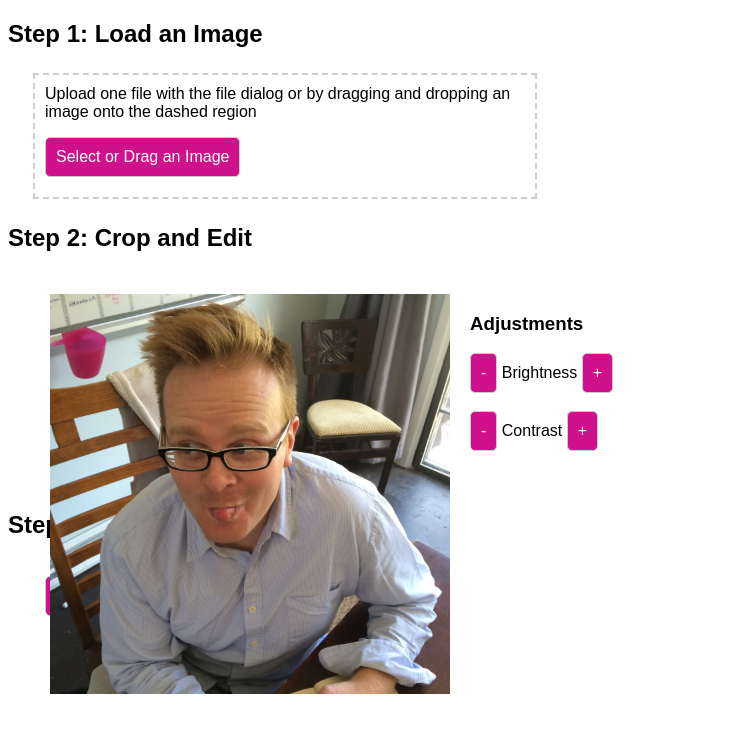
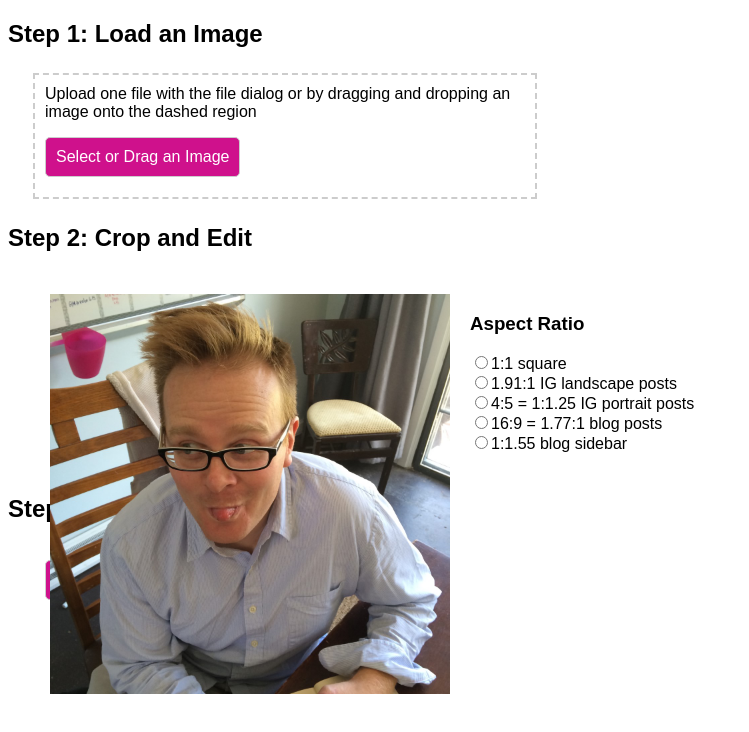
Before and after one commit to adamleerich/camanjs-example, a plain HTML site: page index.html in a window 1280 px wide. Shown: the whole page, without its empty margins (0-749 px from the left). Drawn offline with Linux system fonts and the light colour scheme.

Commit message:
2023-09-11-11-40-11

```diff
--- a/index.html
+++ b/index.html
@@ -63,7 +63,7 @@
 
         <div class="column">
           <div id="controls-holder">
-            <h3>Adjustments</h3>
+            <!--<h3>Adjustments</h3>
               <div>
                 <label class="button" onclick="bDown()">-</label>
                 Brightness
@@ -74,7 +74,16 @@
                 <label class="button" onclick="cDown()">-</label>
                 Contrast
                 <label class="button" onclick="cUp()">+</label>
-              </div><br/>
+              </div><br/>-->
+
+            <h3>Aspect Ratio</h3>
+            <div>
+              <input type="radio" id="ar_1_1"      name="rb_aspect_ratio" value="ar_1_1"      onclick=""><label for="ar_1_1"      >1:1 square</label><br>
+              <input type="radio" id="ar_191_100"  name="rb_aspect_ratio" value="ar_191_100"  onclick=""><label for="ar_191_100"  >1.91:1 IG landscape posts</label><br>
+              <input type="radio" id="ar_4_5"      name="rb_aspect_ratio" value="ar_4_5"      onclick=""><label for="ar_4_5"      >4:5 = 1:1.25 IG portrait posts</label><br>
+              <input type="radio" id="ar_16_9"     name="rb_aspect_ratio" value="ar_16_9"     onclick=""><label for="ar_16_9"     >16:9 = 1.77:1 blog posts</label><br>
+              <input type="radio" id="ar_100_155"  name="rb_aspect_ratio" value="ar_100_155"  onclick=""><label for="ar_100_155"  >1:1.55 blog sidebar</label><br>
+            </div>
 
 
 
@@ -366,18 +375,20 @@
     }
 
 
-    function bUp(){
-      kman.brightness(1).render();
-    }
-    function bDown(){
-      kman.brightness(-1).render();
-    }
-    function cUp(){
-      kman.contrast(1).render();
-    }
-    function cDown(){
-      kman.contrast(-1).render();
-    }
+    // function bUp(){
+    //   kman.brightness(1).render();
+    // }
+    // function bDown(){
+    //   kman.brightness(-1).render();
+    // }
+    // function cUp(){
+    //   kman.contrast(1).render();
+    // }
+    // function cDown(){
+    //   kman.contrast(-1).render();
+    // }
+
+
 
 
     $(document).ready(function() {
```
Also changed, not shown: 1 other file.
